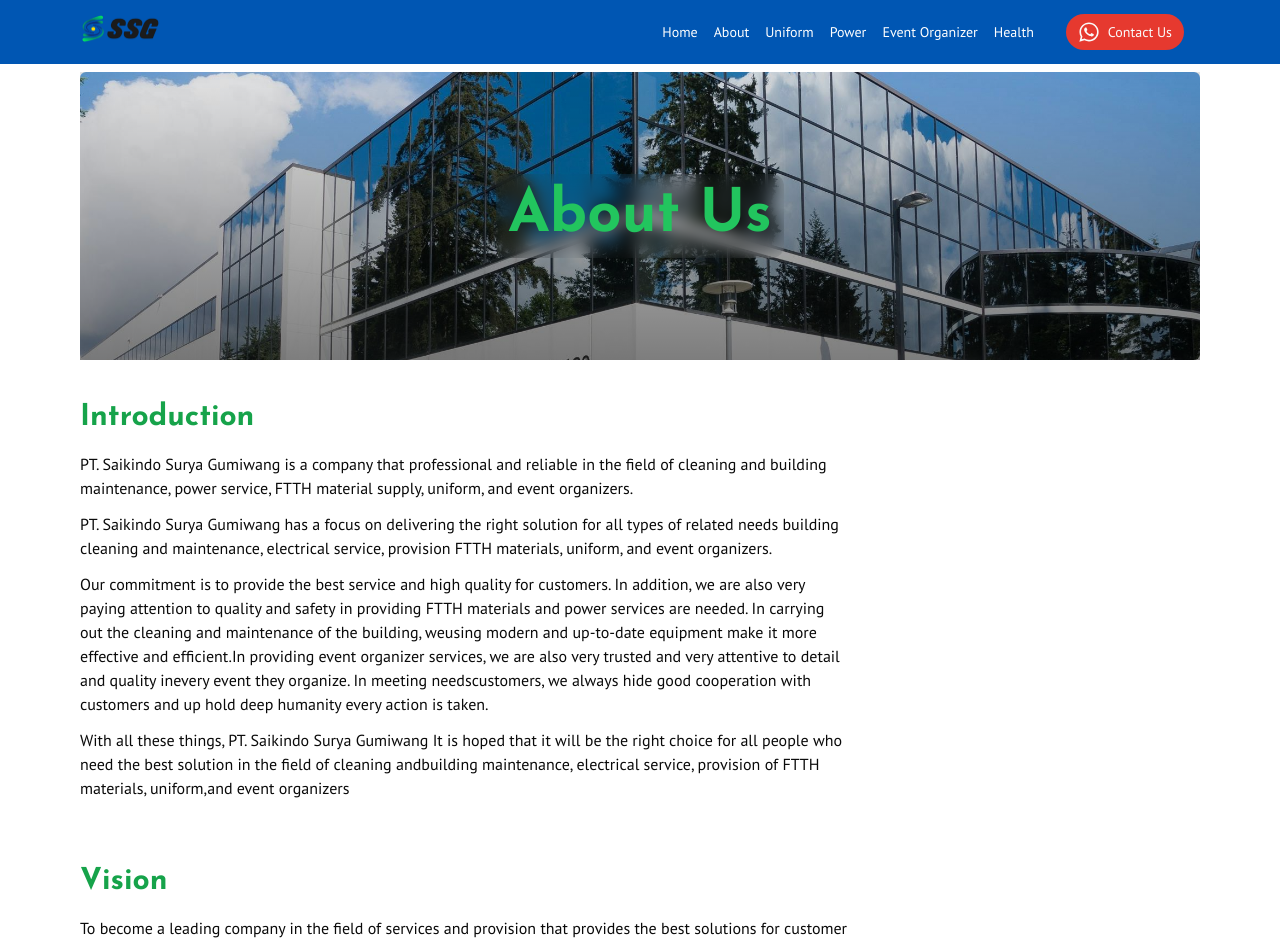
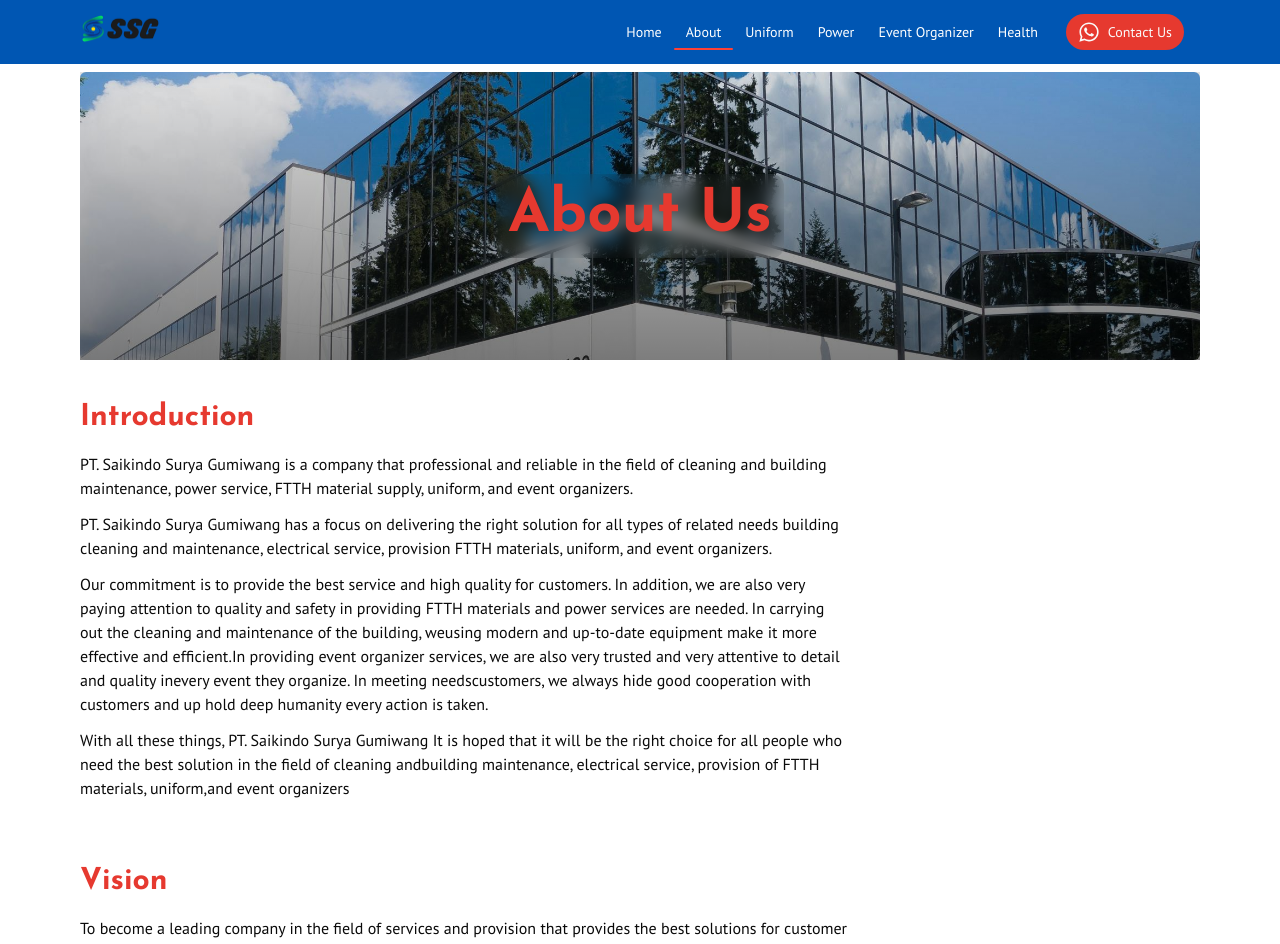
Before and after one commit to mkhotamirais/saikindo, a Next.js app: page /about in a window 1280 px wide. Shown: the top 944 px of the page. Built offline with nearby package versions, Linux system fonts and the light colour scheme.

Commit message:
sedikit transisi navbar

```diff
--- a/app/about/page.tsx
+++ b/app/about/page.tsx
@@ -6,13 +6,13 @@
       <div className="container">
         <div className="bg-[url('/images/building-1.jpg')] bg-cover bg-center h-56 lg:h-72 w-full my-2 rounded-md">
           <div className="bg-gradient-to-t from-black/50 to-black/10 h-full flex items-center justify-center">
-            <h1 className="font-josefin text-4xl lg:text-6xl font-bold text-green-500 backdrop-blur rounded-xl p-3">
+            <h1 className="font-josefin text-4xl lg:text-6xl font-bold text-saikindo-secondary-600 backdrop-blur rounded-xl p-3">
               About Us
             </h1>
           </div>
         </div>
         <div className="max-w-3xl py-8 space-y-4">
-          <h2 className="text-green-600 font-josefin text-3xl font-bold">Introduction</h2>
+          <h2 className="text-saikindo-secondary-600 font-josefin text-3xl font-bold">Introduction</h2>
           <div className="space-y-3">
             <p>
               PT. Saikindo Surya Gumiwang is a company that professional and reliable in the field of cleaning and
@@ -39,7 +39,7 @@
           </div>
         </div>
         <div className="max-w-3xl py-8 space-y-4">
-          <h2 className="text-green-600 font-josefin text-3xl font-bold">Vision</h2>
+          <h2 className="text-saikindo-secondary-600 font-josefin text-3xl font-bold">Vision</h2>
           <div className="space-y-3">
             <p>
               To become a leading company in the field of services and provision that provides the best solutions for
@@ -48,7 +48,7 @@
           </div>
         </div>
         <div className="max-w-3xl py-8 space-y-4">
-          <h2 className="text-green-600 font-josefin text-3xl font-bold">Mision</h2>
+          <h2 className="text-saikindo-secondary-600 font-josefin text-3xl font-bold">Mision</h2>
           <div className="space-y-3">
             <p>
               Providing high quality services and innovative solutions to meet customer needs effectively and
--- a/components/home/desktop-nav.tsx
+++ b/components/home/desktop-nav.tsx
@@ -2,6 +2,9 @@
 
 import Link from "next/link";
 import { ContactSales } from "./header";
+import { AnimatePresence, motion } from "framer-motion";
+import { usePathname } from "next/navigation";
+import { useEffect, useState } from "react";
 
 export const navbarMenu = [
   { href: "/", title: "Home" },
@@ -13,16 +16,46 @@
 ];
 
 export function DesktopNav() {
+  const pathname = usePathname();
+  const [activeHover, setActiveHover] = useState<string | null>(null);
+  const [activeClick, setActiveClick] = useState<string | null>(null);
+
+  const path1 = pathname.split("/")[1];
+  useEffect(() => {
+    setActiveClick(path1);
+  }, [path1]);
+
   return (
     <nav className={`transition hidden md:block bg-white md:bg-inherit p-4`}>
-      <div className="flex flex-col md:flex-row gap-0 md:gap-4 items-center">
+      <div className="flex flex-col md:flex-row gap-0 items-center">
         {navbarMenu.map((item, i) => (
           <Link
+            key={i}
             href={item.href}
-            key={i}
-            className="text-sm text-white hover:text-saikindo-secondary-300 py-3 md:py-0 hover:text-primary"
+            className="relative text-sm py-2 px-3 text-white"
+            onMouseEnter={() => setActiveHover(item?.title)}
+            onMouseLeave={() => setActiveHover("")}
+            onClick={() => setActiveClick(item?.href.split("/")[1])}
           >
-            {item.title}
+            <motion.div>{item.title}</motion.div>
+            <AnimatePresence>
+              {activeHover === item.title && (
+                <motion.div
+                  layoutId="activeHover"
+                  initial={{ opacity: 0 }}
+                  animate={{ opacity: 1 }}
+                  exit={{ opacity: 0 }}
+                  transition={{ duration: 0.2 }}
+                  className="-z-10 absolute inset-0 bg-saikindo-secondary-300/50 rounded"
+                />
+              )}
+            </AnimatePresence>
+            {activeClick === item.href.split("/")[1] && (
+              <motion.div
+                layoutId="activeClick"
+                className="absolute h-0.5 left-0 right-0 bg-saikindo-secondary-500 rounded-full bottom-0"
+              />
+            )}
           </Link>
         ))}
         <ContactSales className="flex self-start ml-4" />
--- a/components/home/mobile-nav.tsx
+++ b/components/home/mobile-nav.tsx
@@ -9,14 +9,26 @@
   SheetTrigger,
   SheetClose,
 } from "@/components/ui/sheet";
-import { FaBars, FaWhatsapp } from "react-icons/fa6";
+import { FaWhatsapp } from "react-icons/fa6";
 import { Logo } from "./header";
 import Link from "next/link";
 import { navbarMenu } from "./desktop-nav";
 import { Button } from "../ui/button";
 import { Menu } from "lucide-react";
+import { AnimatePresence, motion } from "framer-motion";
+import { useEffect, useState } from "react";
+import { usePathname } from "next/navigation";
 
 export default function MobileNav() {
+  const pathname = usePathname();
+  const [activeHover, setActiveHover] = useState<string | null>(null);
+  const [activeClick, setActiveClick] = useState<string | null>(null);
+
+  const path1 = pathname.split("/")[1];
+  useEffect(() => {
+    setActiveClick(path1);
+  }, [path1]);
+
   return (
     <Sheet>
       <SheetTrigger asChild className="md:hidden flex items-center justify-center cursor-pointer">
@@ -24,7 +36,7 @@
           <Menu size={30} />
         </div>
       </SheetTrigger>
-      <SheetContent className="bg-saikindo-primary-600 border-none">
+      <SheetContent className="bg-saikindo-primary-600/50 border-none">
         <SheetHeader className="text-left relative">
           <SheetTitle>
             <Logo />
@@ -34,8 +46,32 @@
         <div className="flex flex-col text-sm mt-6">
           {navbarMenu.map((item, i) => (
             <SheetClose asChild key={i}>
-              <Link href={item.href} className="text-white hover:text-saikindo-secondary-500 py-3">
-                {item.title}
+              <Link
+                onMouseEnter={() => setActiveHover(item?.title)}
+                onMouseLeave={() => setActiveHover("")}
+                onClick={() => setActiveClick(item?.href.split("/")[1])}
+                href={item.href}
+                className="relative text-white py-3"
+              >
+                <div className="px-3">{item.title}</div>
+                <AnimatePresence>
+                  {activeHover === item.title && (
+                    <motion.div
+                      layoutId="activeHover"
+                      initial={{ opacity: 0 }}
+                      animate={{ opacity: 1 }}
+                      exit={{ opacity: 0 }}
+                      transition={{ duration: 0.2 }}
+                      className="-z-10 absolute inset-0 bg-saikindo-secondary-300/50 rounded"
+                    />
+                  )}
+                </AnimatePresence>
+                {activeClick === item.href.split("/")[1] && (
+                  <motion.div
+                    layoutId="activeClick"
+                    className="absolute h-0.5 left-0 right-0 bg-saikindo-secondary-500 rounded-full bottom-0"
+                  />
+                )}
               </Link>
             </SheetClose>
           ))}
```
